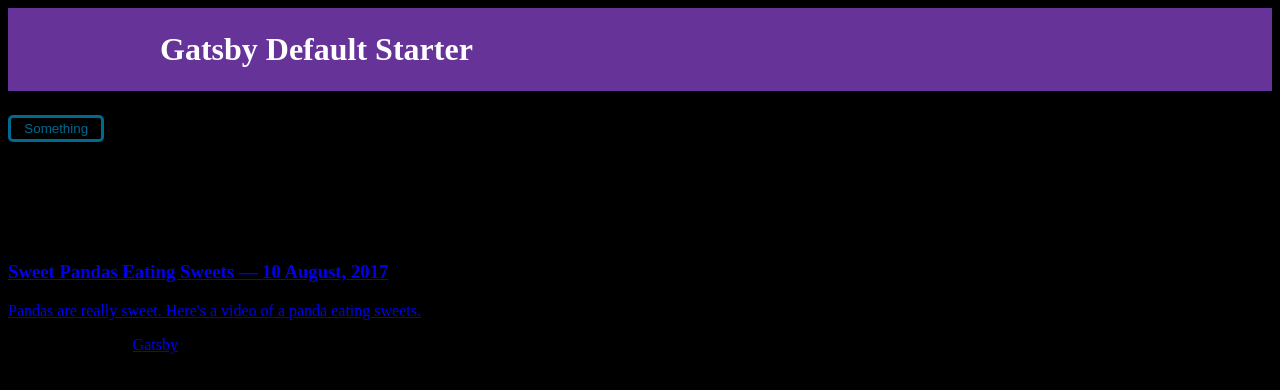
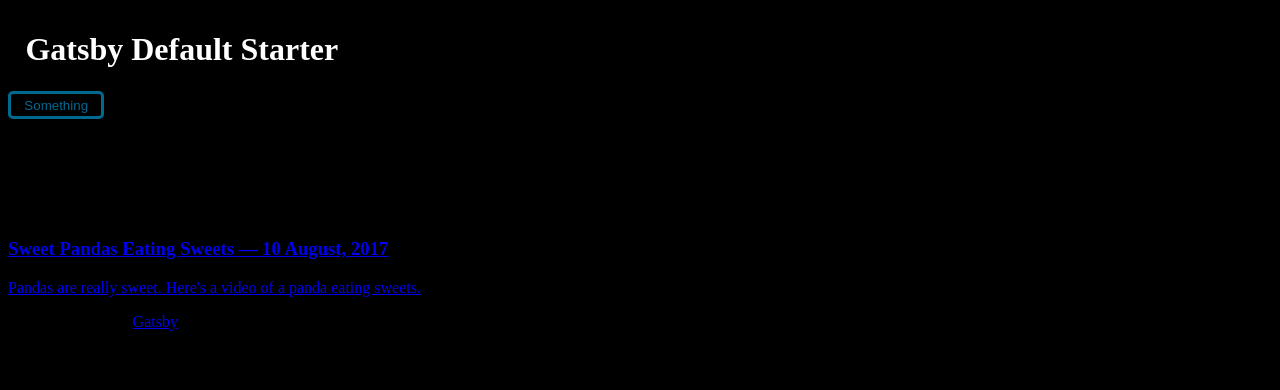
Before and after one commit to nstylo/homerow.dev, a Gatsby site: page / in a window 1280 px wide. Built offline with nearby package versions, Linux system fonts and the light colour scheme; Gatsby itself is replaced by a stand-in of ours.

Commit message:
Refactor Header to use styled components

```diff
--- a/src/components/Header.tsx
+++ b/src/components/Header.tsx
@@ -1,42 +1,37 @@
 import { Link } from "gatsby"
-import PropTypes from "prop-types"
+import styled from "styled-components"
 import React from "react"
 
-const Header = ({ siteTitle }) => (
-  <header
-    style={{
-      background: `rebeccapurple`,
-      marginBottom: `1.45rem`,
-    }}
-  >
-    <div
-      style={{
-        margin: `0 auto`,
-        maxWidth: 960,
-        padding: `1.45rem 1.0875rem`,
-      }}
-    >
-      <h1 style={{ margin: 0 }}>
-        <Link
-          to="/"
-          style={{
-            color: `white`,
-            textDecoration: `none`,
-          }}
-        >
-          {siteTitle}
-        </Link>
-      </h1>
-    </div>
+import { H1 } from "./Basics"
+
+interface HeaderProps {
+  siteTitle: string
+  className: string
+}
+
+const Header = ({ siteTitle = `No Title Given`, className }: HeaderProps): JSX.Element => (
+  <header className={className}>
+    <HeaderWrapper>
+      <H1>
+        <HeaderLink to="/">{siteTitle}</HeaderLink>
+      </H1>
+    </HeaderWrapper>
   </header>
 )
 
-Header.propTypes = {
-  siteTitle: PropTypes.string,
-}
+const HeaderLink = styled(Link)`
+  color: white;
+  text-decoration: none;
+`
 
-Header.defaultProps = {
-  siteTitle: ``,
-}
+const HeaderWrapper = styled.div`
+  margin: 0 auto;
+  max-width: 960;
+  padding: 1.45rem 1.0875rem;
+`
 
-export default Header
+const StyledHeader = styled(Header)`
+  background-color: transparent;
+`
+
+export default StyledHeader
--- a/src/components/Layout.tsx
+++ b/src/components/Layout.tsx
@@ -49,7 +49,7 @@ const Layout = ({ children }) => {
     <>
       <ThemeProvider theme={theme}>
         <GlobalStyle />
-        <Header siteTitle={data.site.siteMetadata.title} />
+        <Header siteTitle={data.site.siteMetadata.title} className={"header"} />
         <Button>Something</Button>
         <main>{children}</main>
         <footer>
```
